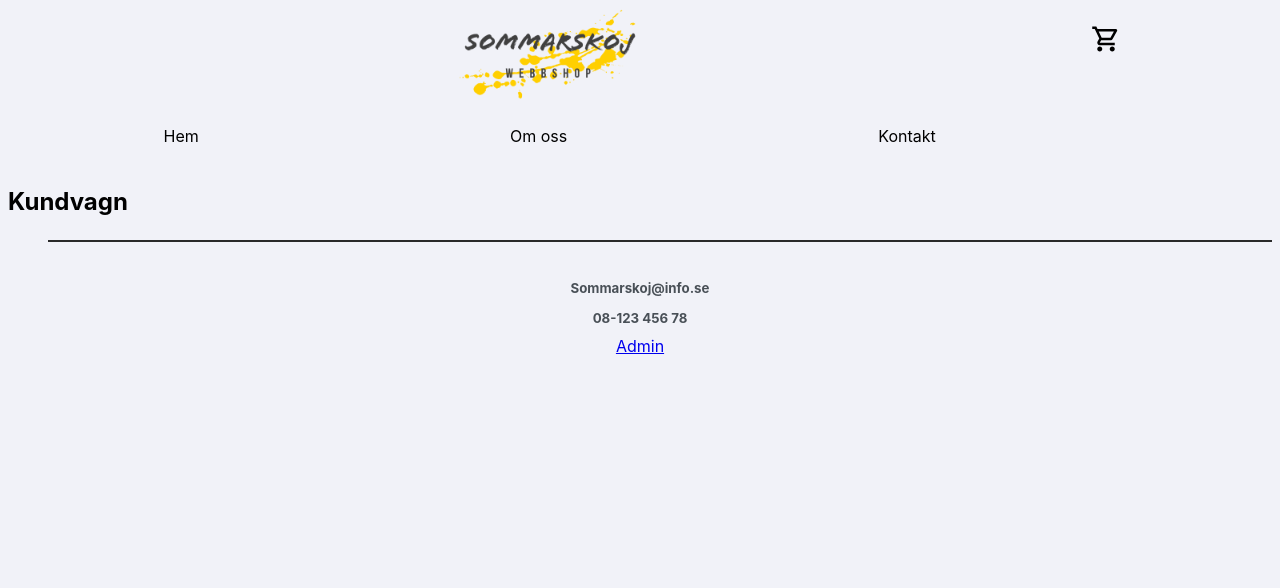
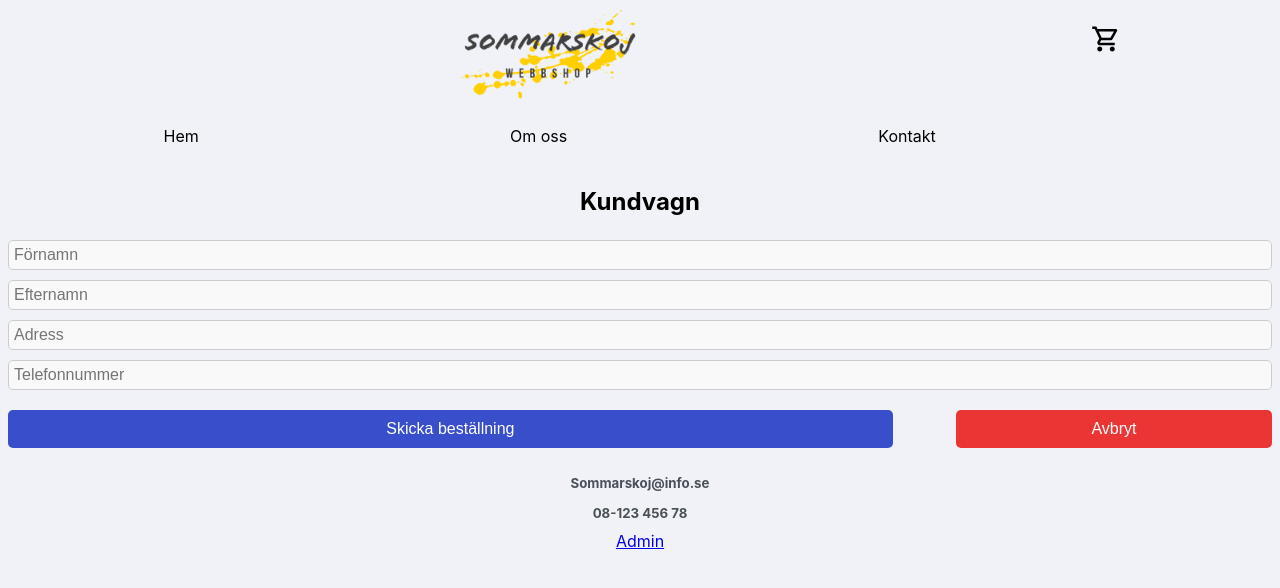
Before and after one commit to Juliuskaljo/Sommarskoj.se-inl-mning, a React (Vite) app: page /#/cart in a window 1280 px wide. Shown: the top 588 px of the page. Built offline with nearby package versions, Linux system fonts and the light colour scheme.

Commit message:
added dlete function in cart

```diff
--- a/src/Components/Cart.jsx
+++ b/src/Components/Cart.jsx
@@ -4,24 +4,37 @@ import './cart.css';
 
 const Cart = () => {
   const { cart } = useStore();
+  const { removeFromCart } = useStore();
 
   return (
     <div>
       <h2>Kundvagn</h2>
 
 	  <ul>
-		<div className='cart-grid'>
+		<div className='cart-flex'>
 
-        {cart.map((item, index) => (
+        {cart.map((toy, index) => (
           <li key={index}>
-			<img src={item.image} alt={item.name} />
-            <p>{item.name}</p>
-            <p>Färg: {item.color}</p>
-            <p>Pris: {item.price}Kr</p>
+			<img src={toy.image} alt={toy.name} />
+            <strong><p>{toy.name}</p></strong>
+            <p><strong>Färg:</strong> {toy.color}</p>
+            <p><strong>Pris:</strong> {toy.price}Kr</p>
+			<button onClick={() => removeFromCart(toy)}>Ta bort</button>
           </li>
         ))}
       </div>
 	 </ul>
+
+	 <form>
+		<label className='cart-form'>
+			<input type="text" placeholder="Förnamn" />
+			<input type="text" placeholder='Efternamn' />
+			<input type="text" placeholder='Adress' />
+			<input type="text" placeholder='Telefonnummer' />
+		</label>
+		<button className='cart-button-accept'>Skicka beställning</button>
+		<button className='cart-button-decline'> Avbryt</button>
+	 </form>
     </div>
   );
 }
--- a/src/Components/cart.css
+++ b/src/Components/cart.css
@@ -1,16 +1,87 @@
-.cart-grid {
-	border: 1px solid #2a2a2a;
-}
-
-.cart-grid li {
+.cart-flex li {
  display: flex;
  flex-direction: row;
  justify-content: space-between;
  padding: 10px;
- border-bottom: 1px solid #2a2a2a;
+ border: 1px solid #4d4d4d;
+ margin: 15px
 }
 
-.cart-grid li img {
+.cart-flex li img {
  width: 100px;
  height: 100px;
 }
+
+.cart-flex p{
+ margin: 10px;
+}
+
+ul {
+ list-style-type: none;
+ padding: 0;
+}
+
+h2 {
+ text-align: center;
+}
+
+.cart-form input {
+ display: flex;
+ flex-direction: column;
+ width: 100%;
+ padding: 5px;
+ margin: 0px 0 10px 0;
+ border: 1px solid #ccc;
+ border-radius: 5px;
+ box-sizing: border-box;
+ font-size: 16px;
+ font-family: 'Poppins', sans-serif;
+ color: #333;
+ background-color: #f9f9f9;
+ outline: none;
+ transition: 0.3s;
+}
+
+.cart-button-accept {
+ width: 70%;
+ padding: 10px;
+ border: none;
+ border-radius: 5px;
+ background-color: #384ECA;
+ color: #fff;
+ font-size: 16px;
+ font-family: 'Poppins', sans-serif;
+ cursor: pointer;
+ outline: none;
+ transition: 0.3s;
+ margin: 10px 0 5px 0;
+}
+
+.cart-button-decline {
+ width: 25%;
+ padding: 10px;
+ border: none;
+ border-radius: 5px;
+ background-color: #eb3434;
+ color: #fff;
+ font-size: 16px;
+ font-family: 'Poppins', sans-serif;
+ cursor: pointer;
+ outline: none;
+ transition: 0.3s;
+ margin-left: 5%;
+}
+
+@media (max-width: 380px) {
+ .cart-flex li {
+  flex-direction: column;
+  text-align: center;
+ }
+
+ .cart-flex img {
+	position: relative;
+  width: 100%;
+  height: 100%;
+  margin: 0 auto;
+ }
+}
--- a/src/Data/store.js
+++ b/src/Data/store.js
@@ -1,10 +1,16 @@
 import {create} from 'zustand';
 
+//Kan ta bort enskilt produkt med samma innehåll tack vare date.now som Maja visade
 const useStore = create((set) => ({
     toyList: [],
-	cart: [],
+    cart: [],
     setToyList: (toyList) => set({ toyList }),
-	addToCart: (toy) => set((state) => ({ cart: [...state.cart, toy] })),
+    addToCart: (toy) => set((state) => ({
+        cart: [...state.cart, { ...toy, id: Date.now() }]
+    })),
+    removeFromCart: (toyToRemove) => set((state) => ({
+        cart: state.cart.filter((toy) => toy.id !== toyToRemove.id)
+    })),
 }));
 
 export { useStore };
```
